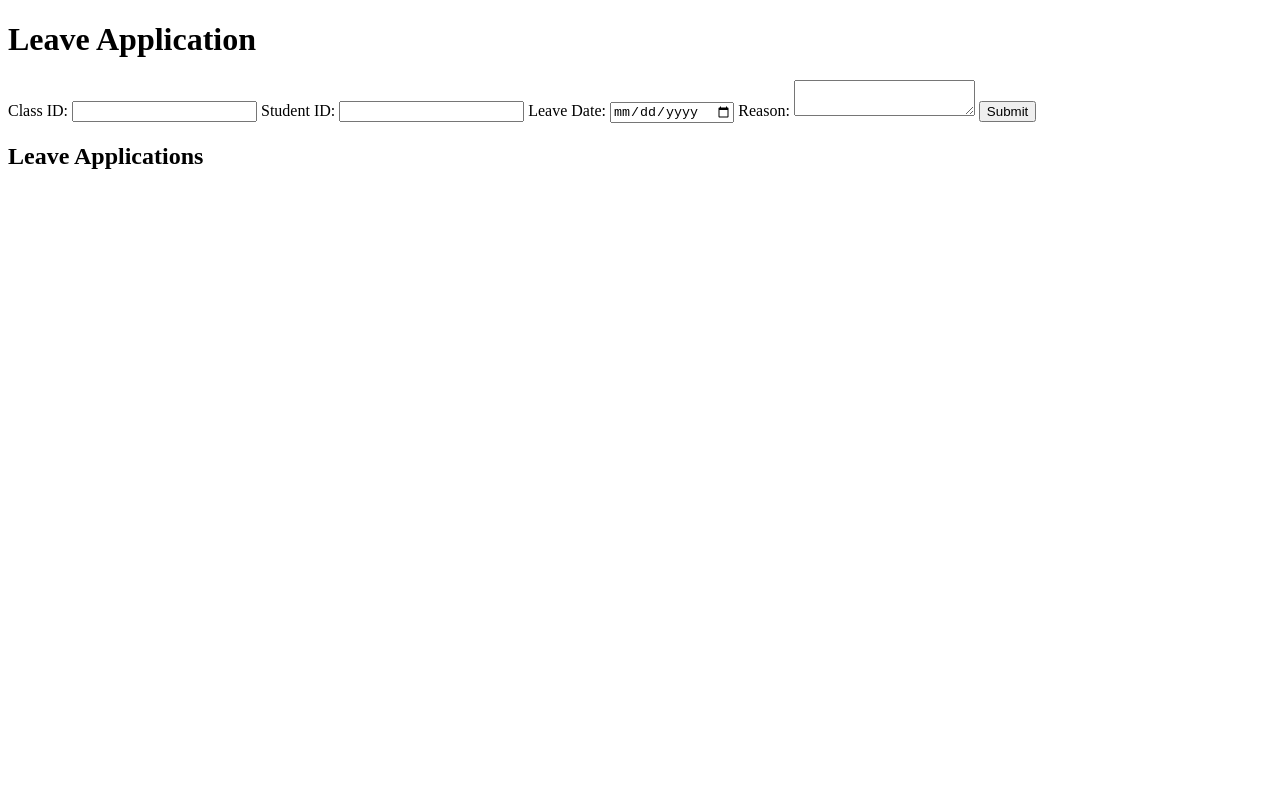
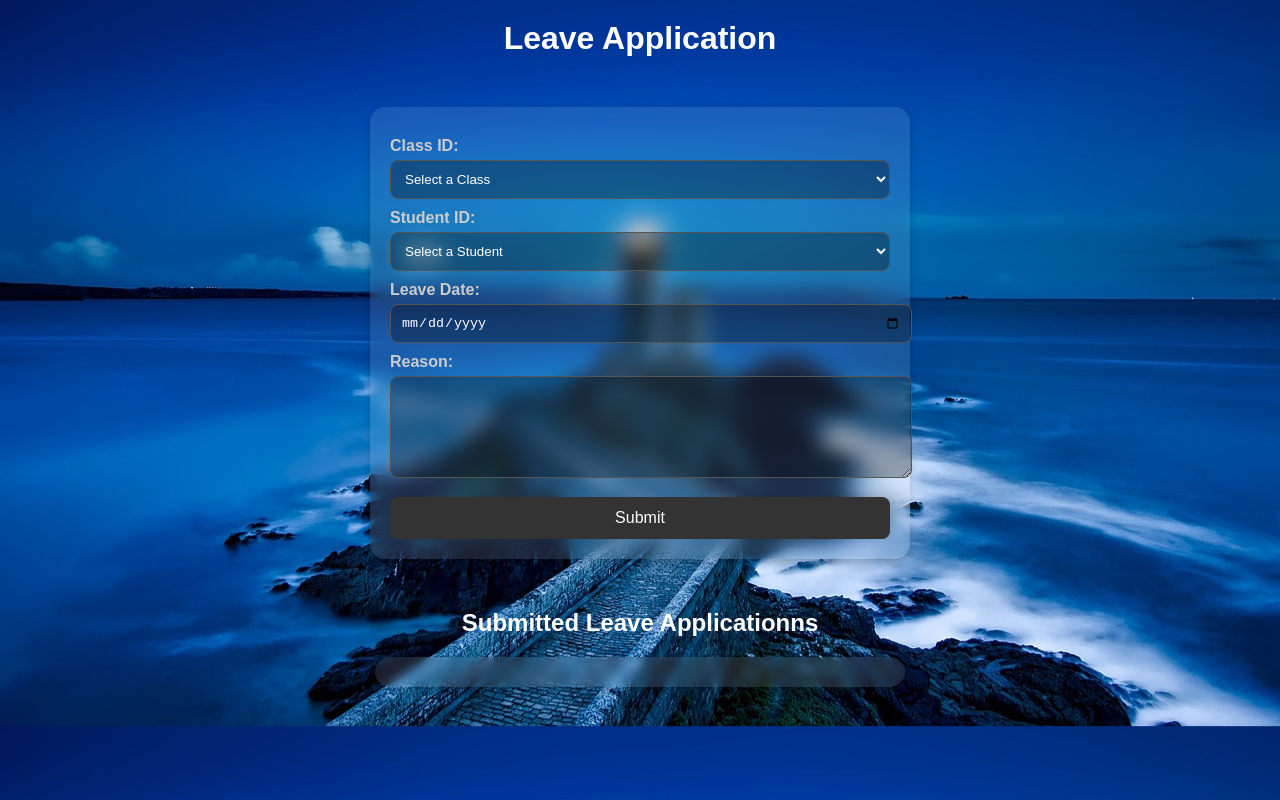
Before and after one commit to Xave-devOps/DevOps-Project, a website: page public/leave.html in a window 1280 px wide. Drawn offline with Linux system fonts and the light colour scheme; no server answers.

Commit message:
Finalised function

```diff
--- a/package.json
+++ b/package.json
@@ -13,6 +13,7 @@
     "body-parser": "^1.20.3",
     "cors": "^2.8.5",
     "express": "^4.21.1",
-    "fs": "^0.0.1-security"
+    "fs": "^0.0.1-security",
+    "multer": "^1.4.5-lts.1"
   }
 }
--- a/public/leave.css
+++ b/public/leave.css
@@ -0,0 +1,90 @@
+/* Body and background styling */
+body {
+    margin: 0;
+    font-family: Arial, sans-serif;
+    background-image: url('wallpaper.jpg');
+    /* Add your background image */
+    background-size: cover;
+    background-position: center;
+    color: #fff;
+    text-align: center;
+}
+
+/* Heading styling */
+h1 {
+    margin-top: 20px;
+    font-size: 2em;
+    color: #ffffff;
+}
+
+/* Container for the leave form */
+#leaveFormContainer {
+    width: 90%;
+    max-width: 500px;
+    margin: 50px auto;
+    padding: 20px;
+    border-radius: 15px;
+    background: rgba(255, 255, 255, 0.1);
+    /* Translucent white */
+    box-shadow: 0 4px 8px rgba(0, 0, 0, 0.2);
+    backdrop-filter: blur(10px);
+    /* Adds a blur effect */
+}
+
+/* Leave form styling */
+#leaveForm label {
+    display: block;
+    margin-top: 10px;
+    font-weight: bold;
+    color: #ccc;
+    text-align: left;
+}
+
+#leaveForm input[type="text"],
+#leaveForm input[type="number"],
+#leaveForm input[type="date"],
+#leaveForm textarea,
+#leaveForm select {
+    width: 100%;
+    padding: 10px;
+    margin-top: 5px;
+    border: 1px solid #555;
+    border-radius: 8px;
+    background: rgba(0, 0, 0, 0.3);
+    color: #fff;
+}
+
+#leaveForm textarea {
+    resize: vertical;
+    min-height: 80px;
+}
+
+/* Submit button styling */
+#leaveForm button {
+    width: 100%;
+    padding: 12px;
+    margin-top: 15px;
+    border: none;
+    border-radius: 8px;
+    background-color: #333;
+    color: #fff;
+    font-size: 1rem;
+    cursor: pointer;
+    transition: background-color 0.3s;
+}
+
+#leaveForm button:hover {
+    background-color: #555;
+}
+
+/* Styling for leave applications section */
+#leaveApplications {
+    max-width: 500px;
+    margin: 20px auto;
+    padding: 15px;
+    background: rgba(255, 255, 255, 0.1);
+    border-radius: 15px;
+    color: #ccc;
+    backdrop-filter: blur(5px);
+    box-shadow: 0 4px 8px rgba(0, 0, 0, 0.2);
+}
--- a/public/leave.html
+++ b/public/leave.html
@@ -5,18 +5,26 @@
     <meta charset="UTF-8">
     <meta name="viewport" content="width=device-width, initial-scale=1.0">
     <title>Leave Application</title>
+    <link rel="stylesheet" href="leave.css"> <!-- Link to your CSS file -->
 </head>
 
 <body>
     <h1>Leave Application</h1>
-    <script src="leave.js"></script>
-    <!-- Leave Application Form -->
+
+    <!-- Leave Application Form Container -->
+    <div id="leaveFormContainer">
         <form id="leaveForm">
             <label for="classID">Class ID:</label>
-        <input type="number" id="classID" name="classID" required />
+            <select id="classID" name="classID" required onchange="updateStudentDropdown()">
+                <option value="">Select a Class</option>
+            </select>
 
             <label for="studentID">Student ID:</label>
-        <input type="number" id="studentID" name="studentID" required />
+            <select id="studentID" name="studentID" required onchange="displayStudentInfo()">
+                <option value="">Select a Student</option>
+            </select>
+
+            <div id="studentInfo"></div> <!-- Section to display student information -->
 
             <label for="leaveDate">Leave Date:</label>
             <input type="date" id="leaveDate" name="leaveDate" required />
@@ -26,13 +34,14 @@
 
             <button type="button" onclick="submitLeaveApplication()">Submit</button>
         </form>
+    </div>
 
     <!-- Section to Display Leave Applications -->
-    <h2>Leave Applications</h2>
+    <h2>Submitted Leave Applicationns</h2>
     <div id="leaveApplications"></div>
 
     <!-- JavaScript for leave application functions -->
-
+    <script src="leave.js"></script>
 </body>
 
 </html>
--- a/public/leave.js
+++ b/public/leave.js
@@ -1,3 +1,62 @@
+// Fetch and populate classID dropdown
+async function populateClassDropdown() {
+    const response = await fetch('/leave/api/data'); // Fetch data from the backend
+    const data = await response.json();
+
+    const classDropdown = document.getElementById('classID');
+    classDropdown.innerHTML = '<option value="">Select a Class</option>'; // Reset dropdown
+
+    // Populate class dropdown with available classes
+    data.classes.forEach(cls => {
+        const option = document.createElement('option');
+        option.value = cls.classID;
+        option.textContent = `${cls.classID} - ${cls.subject}`;
+        classDropdown.appendChild(option);
+    });
+
+    // Store student and enrollment data globally for use in other functions
+    window.studentData = data.students;
+    window.enrollmentData = data.enrollment;
+}
+
+// Update studentID dropdown based on selected classID
+function updateStudentDropdown() {
+    const classID = document.getElementById('classID').value;
+    const studentDropdown = document.getElementById('studentID');
+    studentDropdown.innerHTML = '<option value="">Select a Student</option>'; // Reset dropdown
+
+    // Filter students based on enrollment data
+    const enrolledStudents = window.enrollmentData
+        .filter(enrollment => enrollment.enrolledClassID == classID)
+        .map(enrollment => enrollment.enrolledStudentID);
+
+    // Populate student dropdown with students enrolled in the selected class
+    window.studentData
+        .filter(student => enrolledStudents.includes(student.studentID))
+        .forEach(student => {
+            const option = document.createElement('option');
+            option.value = student.studentID;
+            option.textContent = `${student.studentID} - ${student.name}`;
+            studentDropdown.appendChild(option);
+        });
+}
+
+// Display student information based on selected studentID
+function displayStudentInfo() {
+    const studentID = document.getElementById('studentID').value;
+    const studentInfo = document.getElementById('studentInfo');
+    studentInfo.innerHTML = ''; // Reset info
+
+    const student = window.studentData.find(stu => stu.studentID == studentID);
+    if (student) {
+        studentInfo.innerHTML = `
+            <p>Name: ${student.name}</p>
+            <p>Student ID: ${student.studentID}</p>
+            <!-- Add more details if available in the data -->
+        `;
+    }
+}
+
 async function submitLeaveApplication() {
     const form = document.getElementById('leaveForm');
     const formData = {
@@ -7,7 +66,7 @@ async function submitLeaveApplication() {
         reason: form.reason.value
     };
 
-    const response = await fetch('/leave/apply-leave', {  // Absolute path
+    const response = await fetch('/leave/apply-leave', {
         method: 'POST',
         headers: { 'Content-Type': 'application/json' },
         body: JSON.stringify(formData)
@@ -18,7 +77,7 @@ async function submitLeaveApplication() {
 }
 
 async function fetchLeaveApplications() {
-    const response = await fetch('/leave/get-leave-applications');  // Absolute path
+    const response = await fetch('/leave/get-leave-applications');
     const applications = await response.json();
     const container = document.getElementById('leaveApplications');
     container.innerHTML = '';
@@ -34,13 +93,13 @@ async function fetchLeaveApplications() {
             <p>Status: ${app.status}</p>
             <button onclick="updateApplicationStatus(${app.applicationID}, 'Approved')">Approve</button>
             <button onclick="updateApplicationStatus(${app.applicationID}, 'Disapproved')">Disapprove</button>
-        `;
+            <button onclick = "updateApplicationStatus(${app.applicationID}, 'Pending')" > Pending</button>`
         container.appendChild(appDiv);
     });
 }
 
 async function updateApplicationStatus(applicationID, status) {
-    const response = await fetch('/leave/update-application-status', {  // Absolute path
+    const response = await fetch('/leave/update-application-status', {
         method: 'POST',
         headers: { 'Content-Type': 'application/json' },
         body: JSON.stringify({ applicationID, status })
@@ -52,3 +111,6 @@ async function updateApplicationStatus(applicationID, status) {
 
 // Fetch the applications when the page loads
 fetchLeaveApplications();
+document.addEventListener('DOMContentLoaded', () => {
+    populateClassDropdown();
+});
```
Also changed, not shown: data/db.json (+2 -6 lines), index.js (+10 -12 lines), util/leaveapp.js (+16 -3 lines), public/wallpaper.jpg (added), 1 other file. Lines whose indentation alone changed are shown as unchanged.
